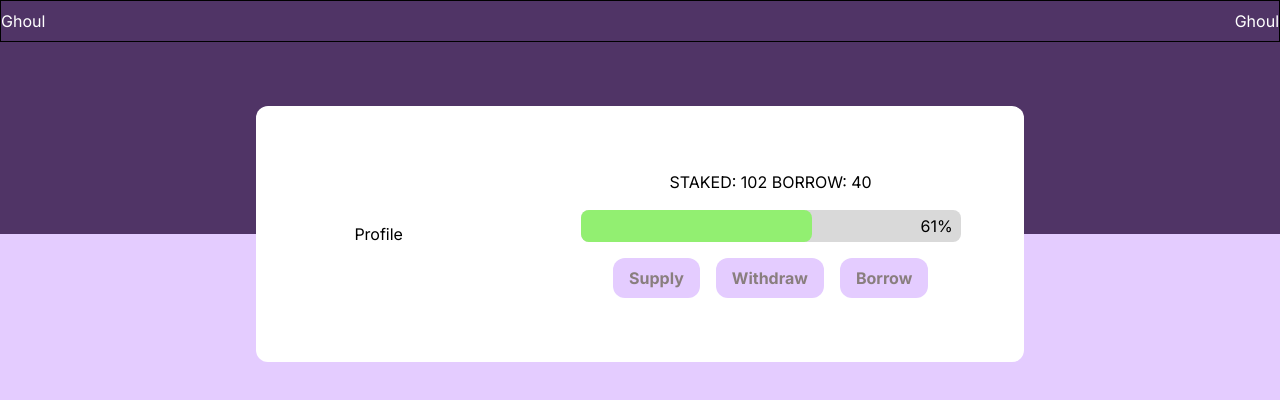
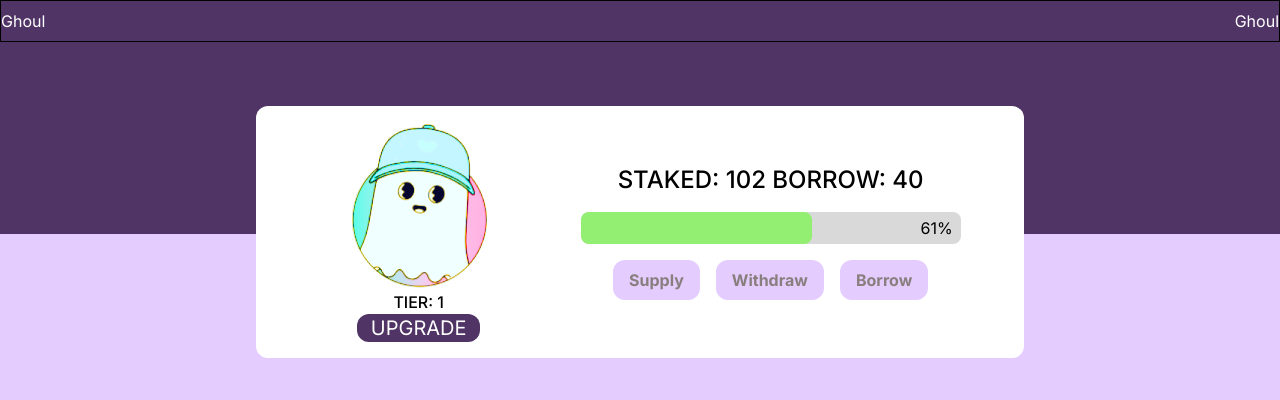
Before and after one commit to patkamon/ghoul-finance, a Next.js app: page / in a window 1280 px wide. Shown: the top 400 px of the page. Built offline with nearby package versions, Linux system fonts and the light colour scheme.

Commit message:
Add all top ui

```diff
--- a/src/app/page.js
+++ b/src/app/page.js
@@ -77,14 +77,22 @@ export default function Home() {
       <Navbar />
 
       <div className="bg-purple1 py-24  w-full"></div>
-      <div className="bg-white py-16  w-3/5 relative -my-32 grid grid-cols-3 gap-4 rounded-xl">
-        <div className="m-auto">Profile</div>
+      <div className="bg-white py-8  w-3/5 relative -my-32 grid grid-cols-3 gap-4 rounded-xl">
+        <div className="mx-auto w-full flex flex-col ml-10 -mb-4">
+          <img src="ghoul.png" className="mx-auto -mt-8"></img>
+          <div className="mx-auto -mt-4 font-medium">TIER: 1</div>
+          <button className="bg-purple1 rounded-xl w-1/2 mx-auto text-white text-xl">
+            UPGRADE
+          </button>
+        </div>
 
         <div className="flex flex-col space-y-4 col-span-2 justify-center">
-          <div className="m-auto">STAKED: 102 BORROW: 40</div>
+          <div className="mx-auto text-2xl font-medium">
+            STAKED: 102 BORROW: 40
+          </div>
           <div
             id="myProgress"
-            className="w-3/4 m-auto rounded-lg flex bg-[#D9D9D9]"
+            className="w-3/4 m-auto rounded-lg  flex bg-[#D9D9D9]"
           >
             <div id="myBar" className="bg-green h-8 w-[61%] rounded-lg"></div>
             <div className="ml-auto mr-2 mt-1">61%</div>
```
Also changed, not shown: public/ghoul.png (added).
